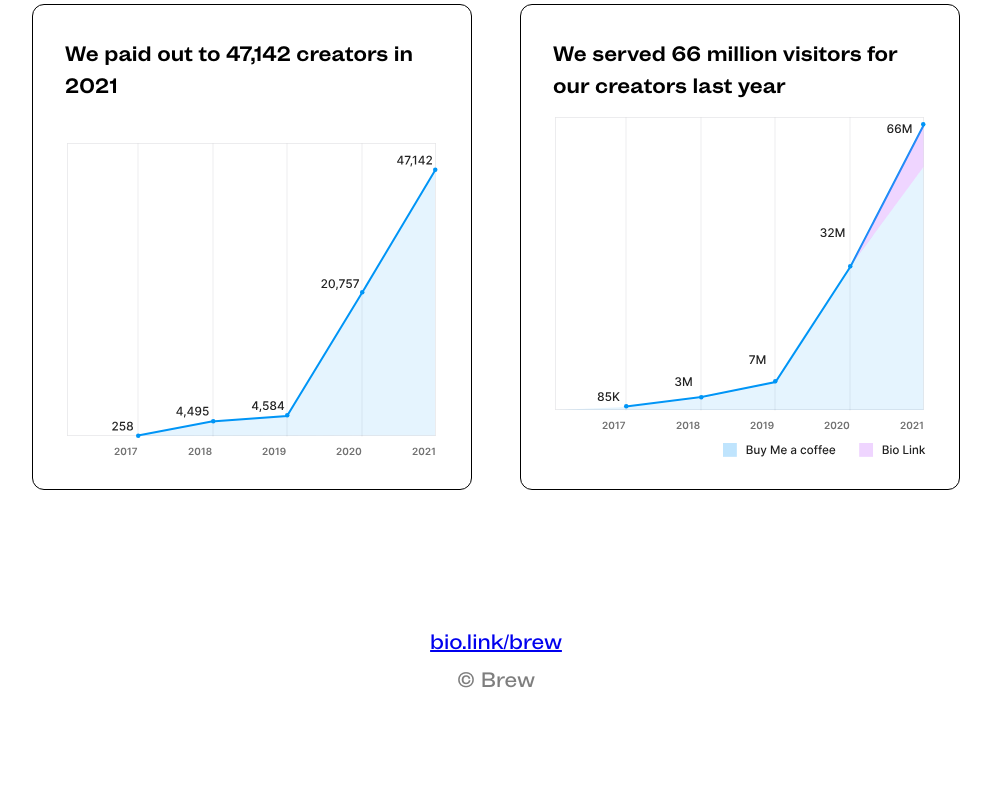
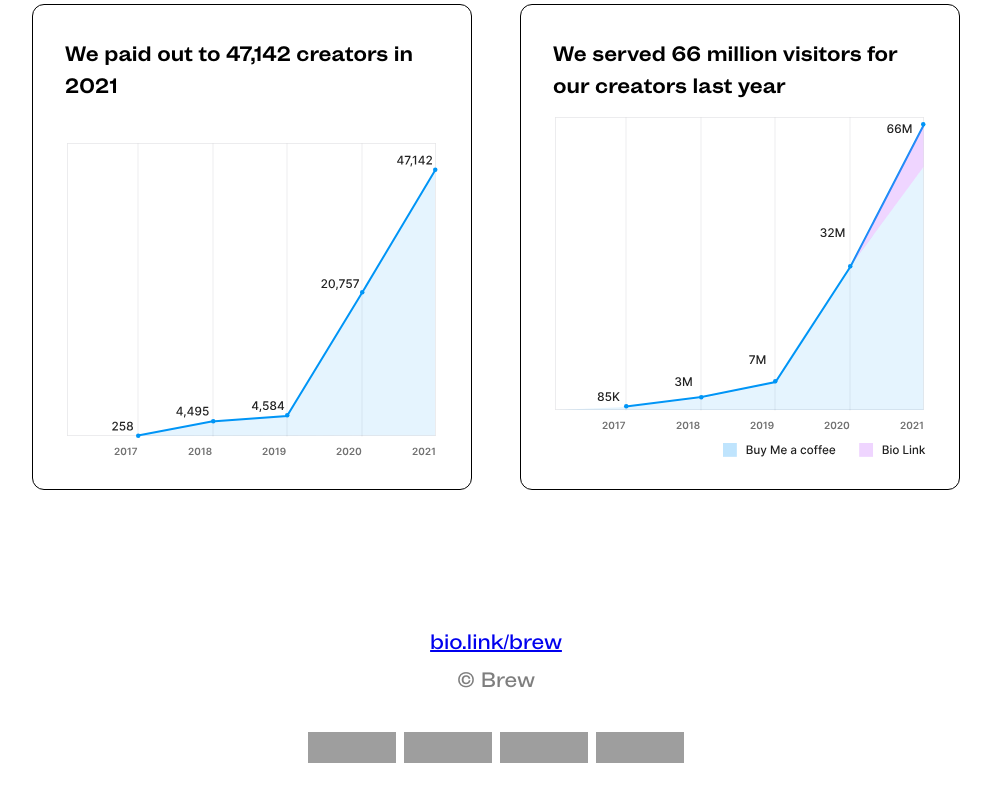
Before and after one commit to jeanffc/brew-web, a plain HTML site: page index.html in a window 1280 px wide. Shown: the part 1012-1812 px from the top of the page, without its empty margins (144-1135 px from the left). Before the commit the page ends 1736 px from the top, so only its background shows below. Drawn offline with Linux system fonts and the light colour scheme; grey boxes are pictures that could not be loaded.

Commit message:
feat: added html and css validations

```diff
--- a/index.html
+++ b/index.html
@@ -4,7 +4,7 @@
     <meta charset="UTF-8" />
     <meta http-equiv="X-UA-Compatible" content="IE=edge" />
     <meta name="viewport" content="width=device-width, initial-scale=1.0" />
-    <title>Brew (copy with Flexbox)</title>
+    <title>MyBrew (copy of Brew.com with Flexbox)</title>
     <link rel="stylesheet" href="./main.css" />
   </head>
 
@@ -511,6 +511,44 @@
     <footer>
       <a href="bio.link/brew" target="_blank">bio.link/brew</a>
       <p class="footer-copy">© Brew</p>
+      <div class="validators">
+        <p>
+          <a href="https://validator.w3.org/">
+            <img
+              style="border: 0; width: 88px; height: 31px"
+              src="https://www.w3.org/Icons/valid-html401.png"
+              alt="Valid HTML!"
+            />
+          </a>
+        </p>
+        <p>
+          <a href="https://validator.w3.org/">
+            <img
+              style="border: 0; width: 88px; height: 31px"
+              src="https://www.w3.org/Icons/valid-html401-blue.png"
+              alt="Valid HTML!"
+            />
+          </a>
+        </p>
+        <p>
+          <a href="http://jigsaw.w3.org/css-validator/check/referer">
+            <img
+              style="border: 0; width: 88px; height: 31px"
+              src="http://jigsaw.w3.org/css-validator/images/vcss"
+              alt="Valid CSS!"
+            />
+          </a>
+        </p>
+        <p>
+          <a href="http://jigsaw.w3.org/css-validator/check/referer">
+            <img
+              style="border: 0; width: 88px; height: 31px"
+              src="http://jigsaw.w3.org/css-validator/images/vcss-blue"
+              alt="Valid CSS!"
+            />
+          </a>
+        </p>
+      </div>
     </footer>
   </body>
 </html>
--- a/main.css
+++ b/main.css
@@ -224,3 +224,11 @@ footer a {
 
 @media (max-width: 600px) {
 }
+
+.validators {
+  display: flex;
+  flex-direction: row;
+
+  margin-top: 40px;
+  column-gap: 8px;
+}
```
